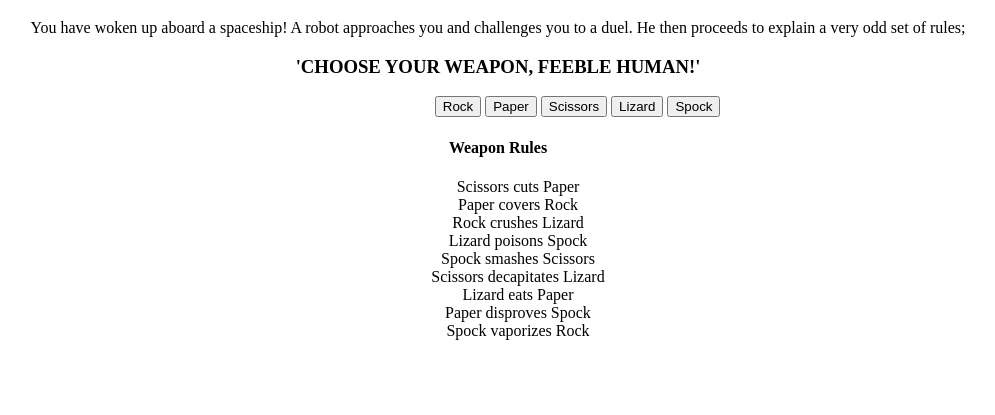
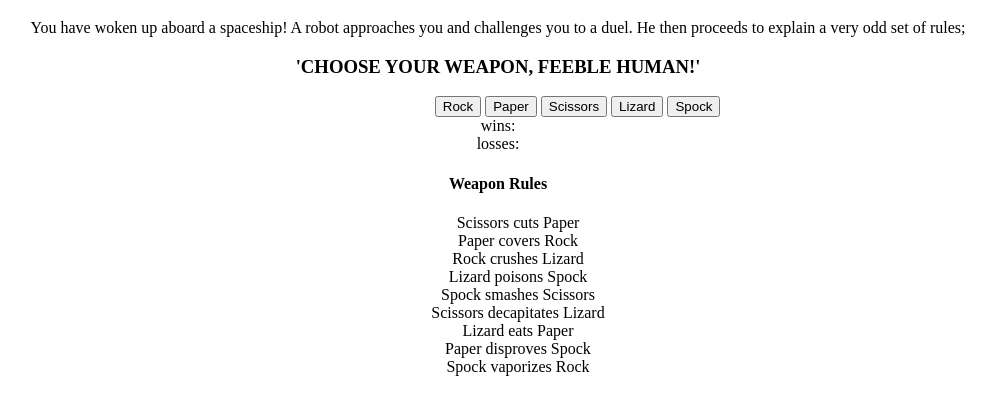
Before and after one commit to Retepred/rockpaperlizardspock, a plain HTML site: page index.html in a window 1280 px wide. Shown: the part 369-784 px from the top of the page, without its empty margins (142-1137 px from the left). Drawn offline with nearby package versions, Linux system fonts and the light colour scheme.

Commit message:
Not quite displaying wins yet

```diff
--- a/application.js
+++ b/application.js
@@ -5,6 +5,9 @@ function randomWeapon() {
 
 var wins = 0
 var losses = 0
+
+document.getElementById("scores").innerHTML = "wins:", wins;
+document.getElementById("scores2").innerHTML = "losses:", losses;
 
 function winCounter() {
    wins = wins + 1
--- a/index.html
+++ b/index.html
@@ -19,6 +19,14 @@
 <button id= 'Spock'>Spock</button>
 </div>
 
+<div class="bob" id="scores">
+
+</div>
+
+<div class="bob" id="scores2">
+
+</div>
+
 <script src="application.js"></script>
 
 <h4>Weapon Rules</h4>
--- a/mystyle.css
+++ b/mystyle.css
@@ -38,3 +38,7 @@ li {
   position: relative;
   left: 45%;
 }
+
+.bob {
+  text-align: center;
+}
```
